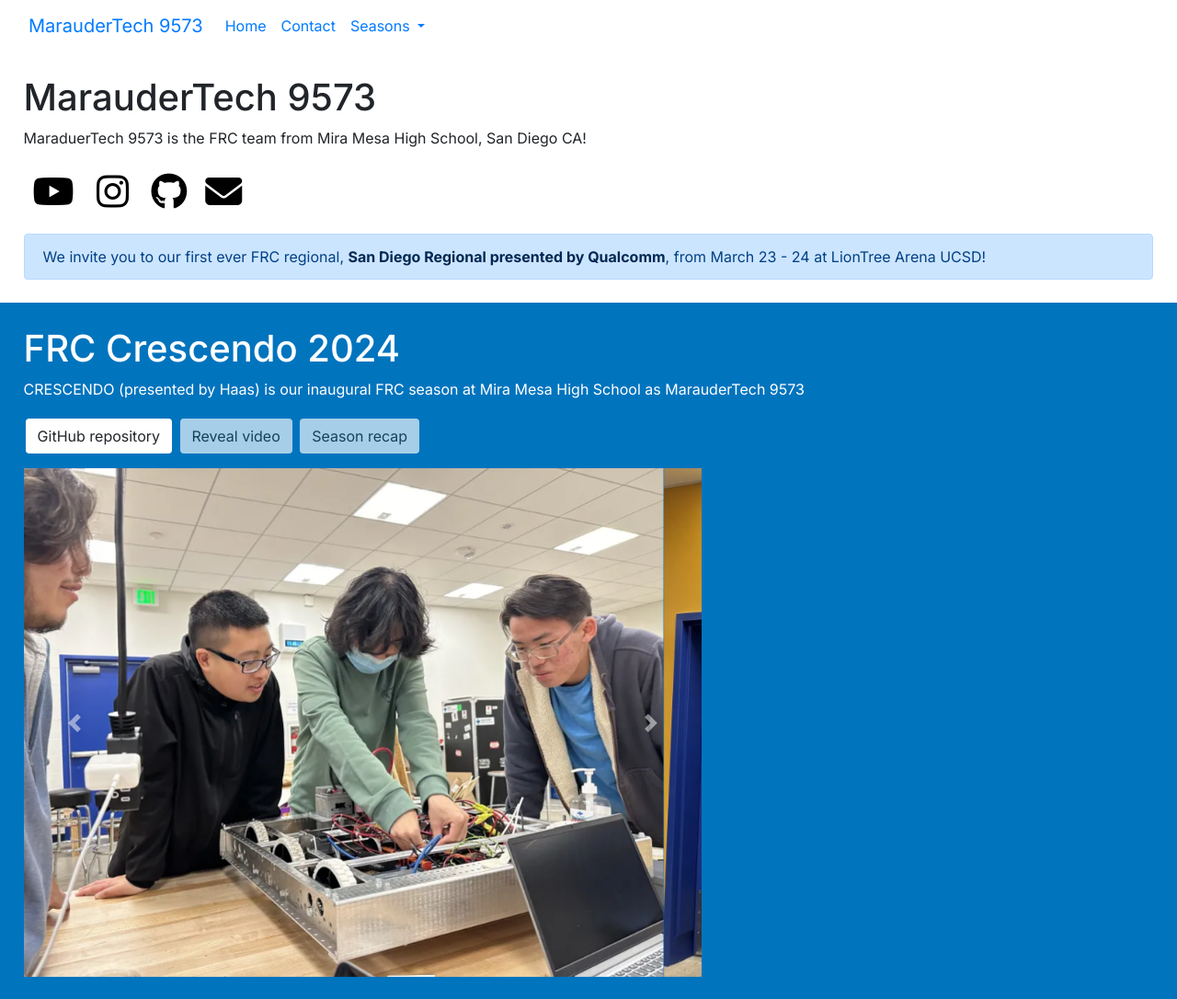
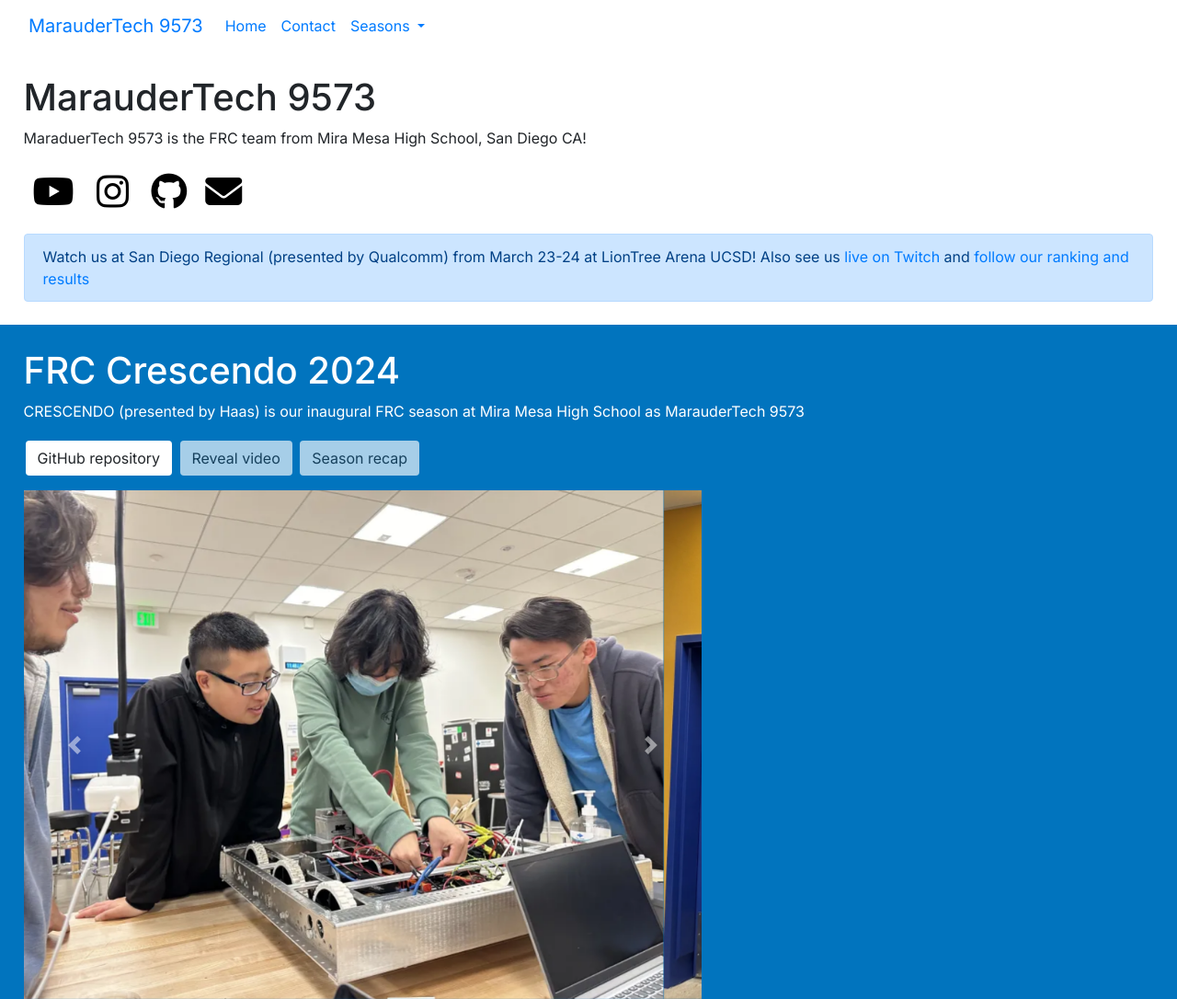
Before and after one commit to MarauderTech-FRC-9573/MarauderTech-FRC-9573.github.io, a plain HTML site: page index.html in a window 1280 px wide. Shown: the top 1086 px of the page at 92% size. Drawn offline with nearby package versions, Linux system fonts and the light colour scheme.

Commit message:
update front page

```diff
--- a/index.html
+++ b/index.html
@@ -60,7 +60,7 @@
             <a href="https://github.com/MarauderTech-FRC-9573"><i class="fa-brands fa-github"></i></a><a href="mailto:frcteam9573@gmail.com"><i class="fa-solid fa-envelope"></i></a>
         </p>
         <div class="alert alert-primary" role="alert">
-            We invite you to our first ever FRC regional, <a href="https://cafirst.org/frc/sandiego/" class="alert-link">San Diego Regional presented by Qualcomm</a>, from March 23 - 24 at LionTree Arena UCSD!
+            Watch us at San Diego Regional (presented by Qualcomm) from March 23-24 at LionTree Arena UCSD! Also see us <a href="twitch.tv/firstinspires1">live on Twitch</a> and <a href="https://www.thebluealliance.com/event/2024casd">follow our ranking and results</a>
         </div>
 
     </div>
```
